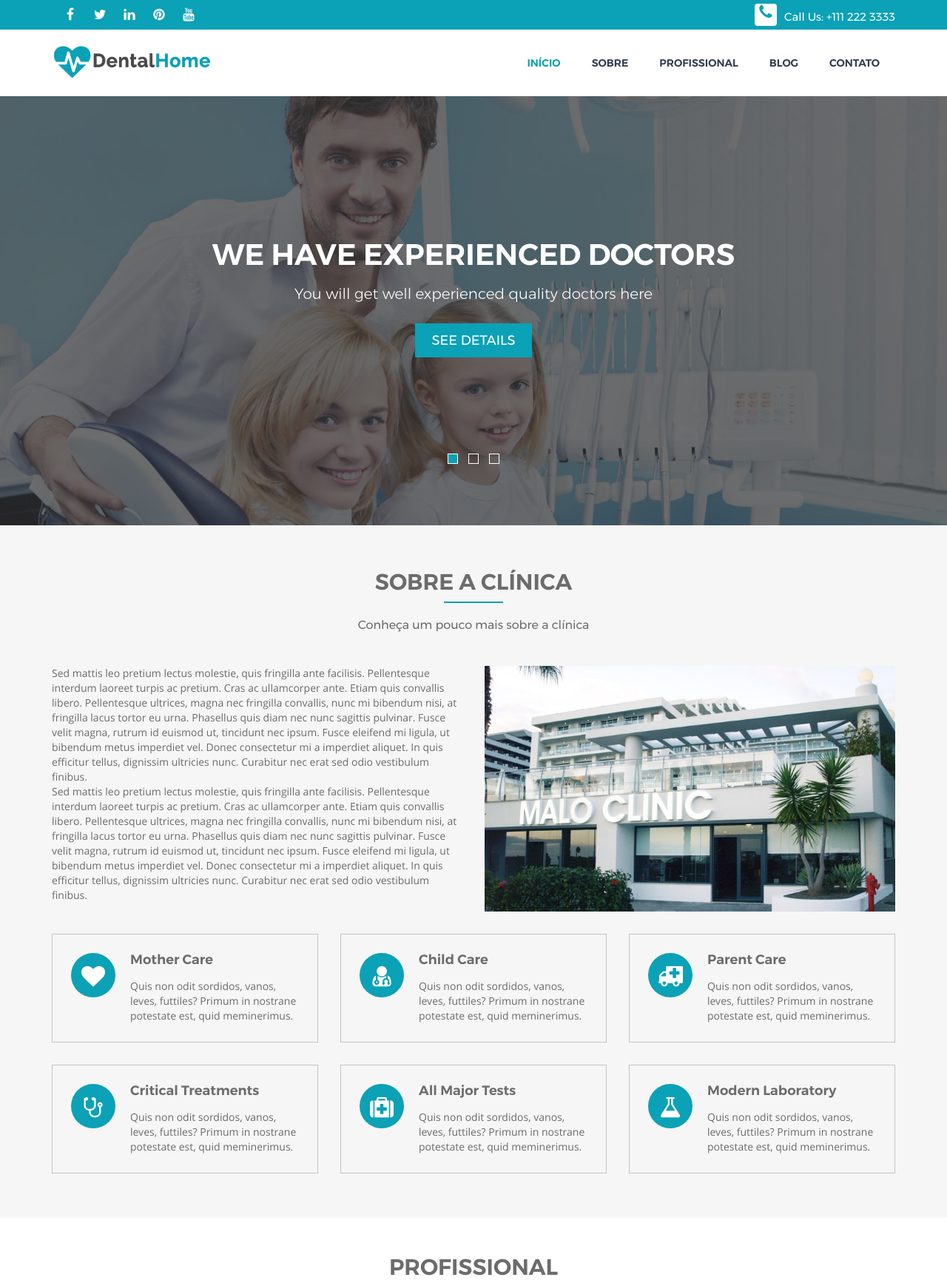
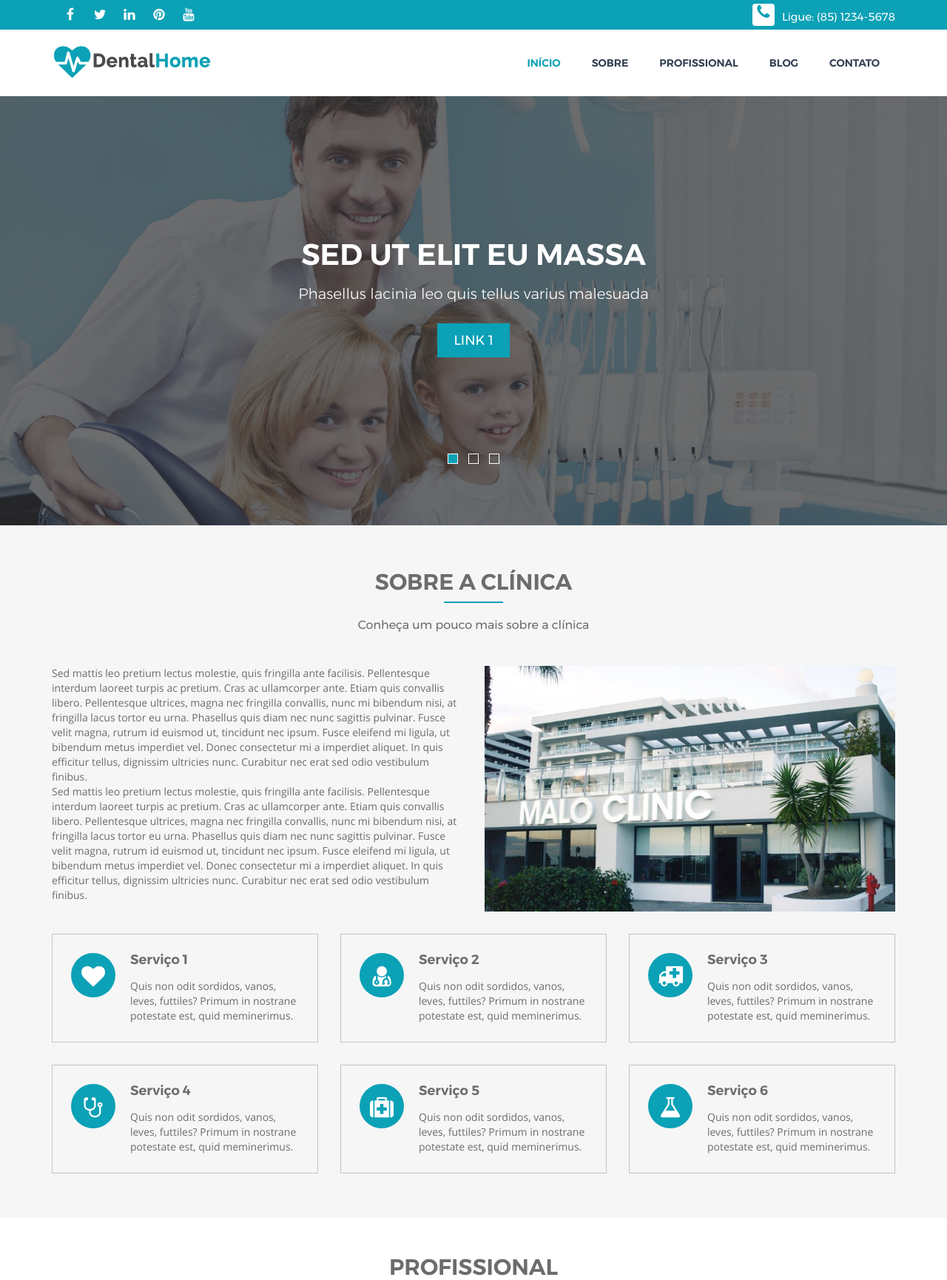
Before and after one commit to gleidsonf/claudio-maniglia, a Django app: page / in a window 1280 px wide. Shown: the top 1730 px of the page at 74% size. Run offline with Django 3.2, Linux system fonts and the light colour scheme; data that the repository does not hold is empty; some libraries are stand-ins or nearby versions.

Commit message:
Alterando textos

```diff
--- a/blog/templates/blog/base.html
+++ b/blog/templates/blog/base.html
@@ -41,7 +41,7 @@
                 <p><i class="fa fa-phone"></i></p>
               </div>
               <div class="text">
-                <h3>Call Us: +111 222 3333</h3>
+                <h3>Ligue: (85) 1234-5678</h3>
               </div>
             </div>
           </div>
@@ -96,10 +96,10 @@
   					<div class="row">
   						<div class="col-md-12">
   							<ul>
-  								<li><a href="#">Modern Laboratory</a></li>
-  								<li><a href="#">Critical Treatments</a></li>
-  								<li><a href="#">Major Tests</a></li>
-  								<li><a href="#">Child Care</a></li>
+  								<li><a href="#">Serviço 1</a></li>
+  								<li><a href="#">Serviço 2</a></li>
+  								<li><a href="#">Serviço 3</a></li>
+  								<li><a href="#">Serviço 4</a></li>
   							</ul>
   						</div>
   					</div>
@@ -109,10 +109,10 @@
   					<div class="row">
   						<div class="col-md-12">
   							<ul>
-  								<li><a href="#home">Home Page</a></li>
-  								<li><a href="#about">Blog Page</a></li>
-  								<li><a href="#">Services Page</a></li>
-  								<li><a href="#">Contact Page</a></li>
+  								<li><a href="#home">Link 1</a></li>
+  								<li><a href="#about">Link 2</a></li>
+  								<li><a href="#">Link 3</a></li>
+  								<li><a href="#">Link 4</a></li>
   							</ul>
   						</div>
   					</div>
--- a/blog/templates/blog/body.html
+++ b/blog/templates/blog/body.html
@@ -11,13 +11,13 @@
       <div class="overlay"></div>
       <div class="text">
         <div class="this-item">
-          <h2>We Have Experienced Doctors</h2>
+          <h2>Sed ut elit eu massa</h2>
         </div>
         <div class="this-item">
-          <h3>You will get well experienced quality doctors here</h3>
+          <h3>Phasellus lacinia leo quis tellus varius malesuada</h3>
         </div>
         <div class="this-item">
-          <p><a href="#">See Details</a></p>
+          <p><a href="#">Link 1</a></p>
         </div>
       </div>
     </div>
@@ -25,13 +25,13 @@
       <div class="overlay"></div>
       <div class="text">
         <div class="this-item">
-          <h2>We Provide Best & Quality Service</h2>
+          <h2>Ut non finibus lectus</h2>
         </div>
         <div class="this-item">
-          <h3>We do not compromise anything to keep quality service</h3>
+          <h3>Sed accumsan sodales dolor, in pharetra</h3>
         </div>
         <div class="this-item">
-          <p><a href="#">See Details</a></p>
+          <p><a href="#">Link 2</a></p>
         </div>
       </div>
     </div>
@@ -39,13 +39,13 @@
       <div class="overlay"></div>
       <div class="text">
         <div class="this-item">
-          <h2>We Are 24 Hours Available</h2>
+          <h2>Fusce id est</h2>
         </div>
         <div class="this-item">
-          <h3>When you will get into a problem, we are always here</h3>
+          <h3>Mauris urna dui, pellentesque in posuere vitae</h3>
         </div>
         <div class="this-item">
-          <p><a href="#">See Details</a></p>
+          <p><a href="#">Link 3</a></p>
         </div>
       </div>
     </div>
@@ -83,7 +83,7 @@
             <p><i class="fa fa-heart"></i></p>
           </div>
           <div class="media-body">
-            <h4 class="media-heading">Mother Care</h4>
+            <h4 class="media-heading">Serviço 1</h4>
             <p>Quis non odit sordidos, vanos, leves, futtiles? Primum in nostrane potestate est, quid meminerimus.</p>
           </div>
         </div>
@@ -94,7 +94,7 @@
             <p><i class="fa fa-user-md"></i></p>
           </div>
           <div class="media-body">
-            <h4 class="media-heading">Child Care</h4>
+            <h4 class="media-heading">Serviço 2</h4>
             <p>Quis non odit sordidos, vanos, leves, futtiles? Primum in nostrane potestate est, quid meminerimus.</p>
           </div>
         </div>
@@ -105,7 +105,7 @@
             <p><i class="fa fa-ambulance"></i></p>
           </div>
           <div class="media-body">
-            <h4 class="media-heading">Parent Care</h4>
+            <h4 class="media-heading">Serviço 3</h4>
             <p>Quis non odit sordidos, vanos, leves, futtiles? Primum in nostrane potestate est, quid meminerimus.</p>
           </div>
         </div>
@@ -116,7 +116,7 @@
                 <p><i class="fa fa-stethoscope"></i></p>
             </div>
             <div class="media-body">
-              <h4 class="media-heading">Critical Treatments</h4>
+              <h4 class="media-heading">Serviço 4</h4>
             <p>Quis non odit sordidos, vanos, leves, futtiles? Primum in nostrane potestate est, quid meminerimus.</p>
             </div>
         </div>
@@ -127,7 +127,7 @@
             <p><i class="fa fa-medkit"></i></p>
           </div>
           <div class="media-body">
-            <h4 class="media-heading">All Major Tests</h4>
+            <h4 class="media-heading">Serviço 5</h4>
             <p>Quis non odit sordidos, vanos, leves, futtiles? Primum in nostrane potestate est, quid meminerimus.</p>
           </div>
         </div>
@@ -138,7 +138,7 @@
             <p><i class="fa fa-flask"></i></p>
           </div>
           <div class="media-body">
-            <h4 class="media-heading">Modern Laboratory</h4>
+            <h4 class="media-heading">Serviço 6</h4>
             <p>Quis non odit sordidos, vanos, leves, futtiles? Primum in nostrane potestate est, quid meminerimus.</p>
           </div>
         </div>
```
Also changed, not shown: mysite/settings.py (+14 -3 lines).
